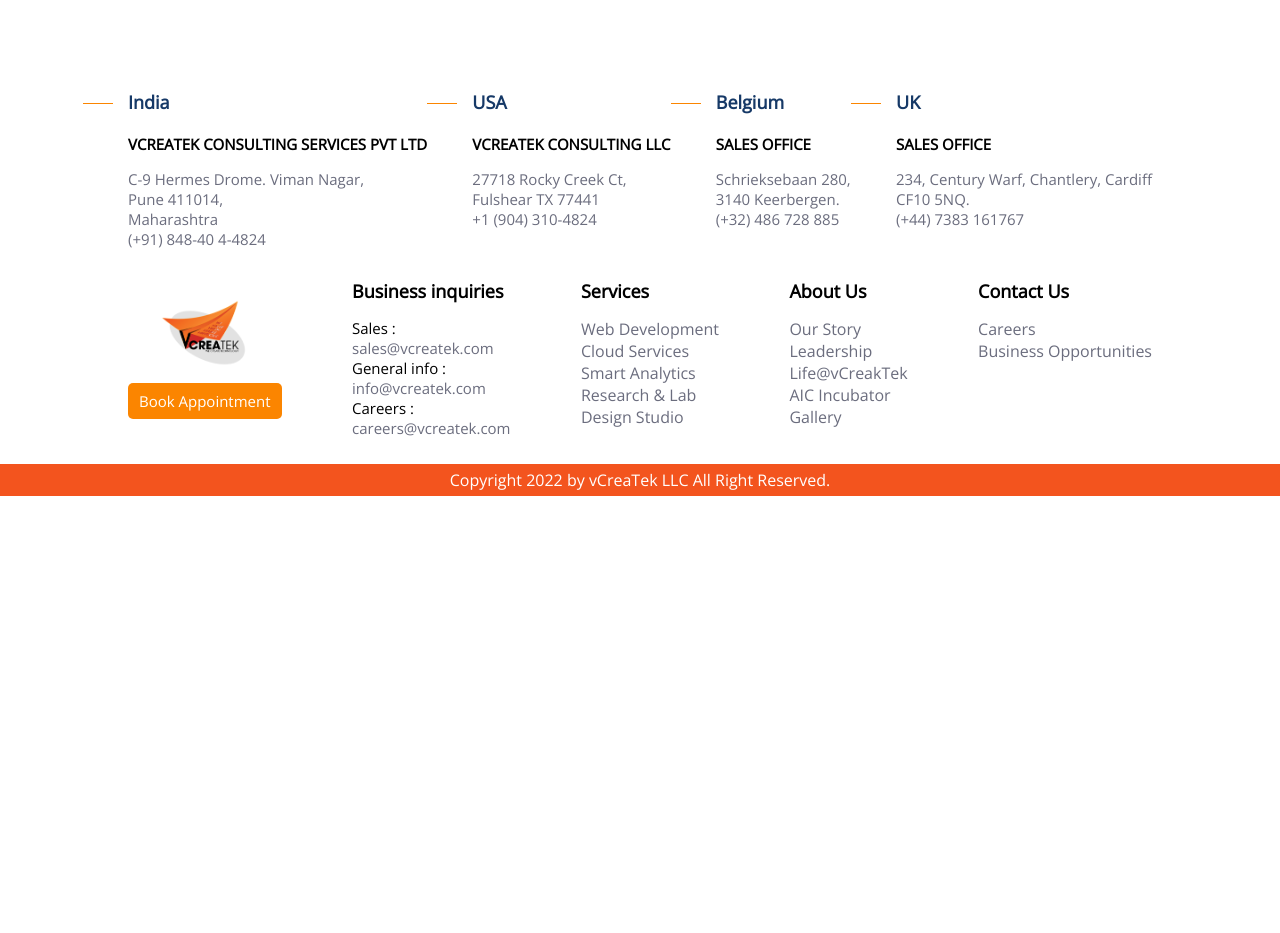
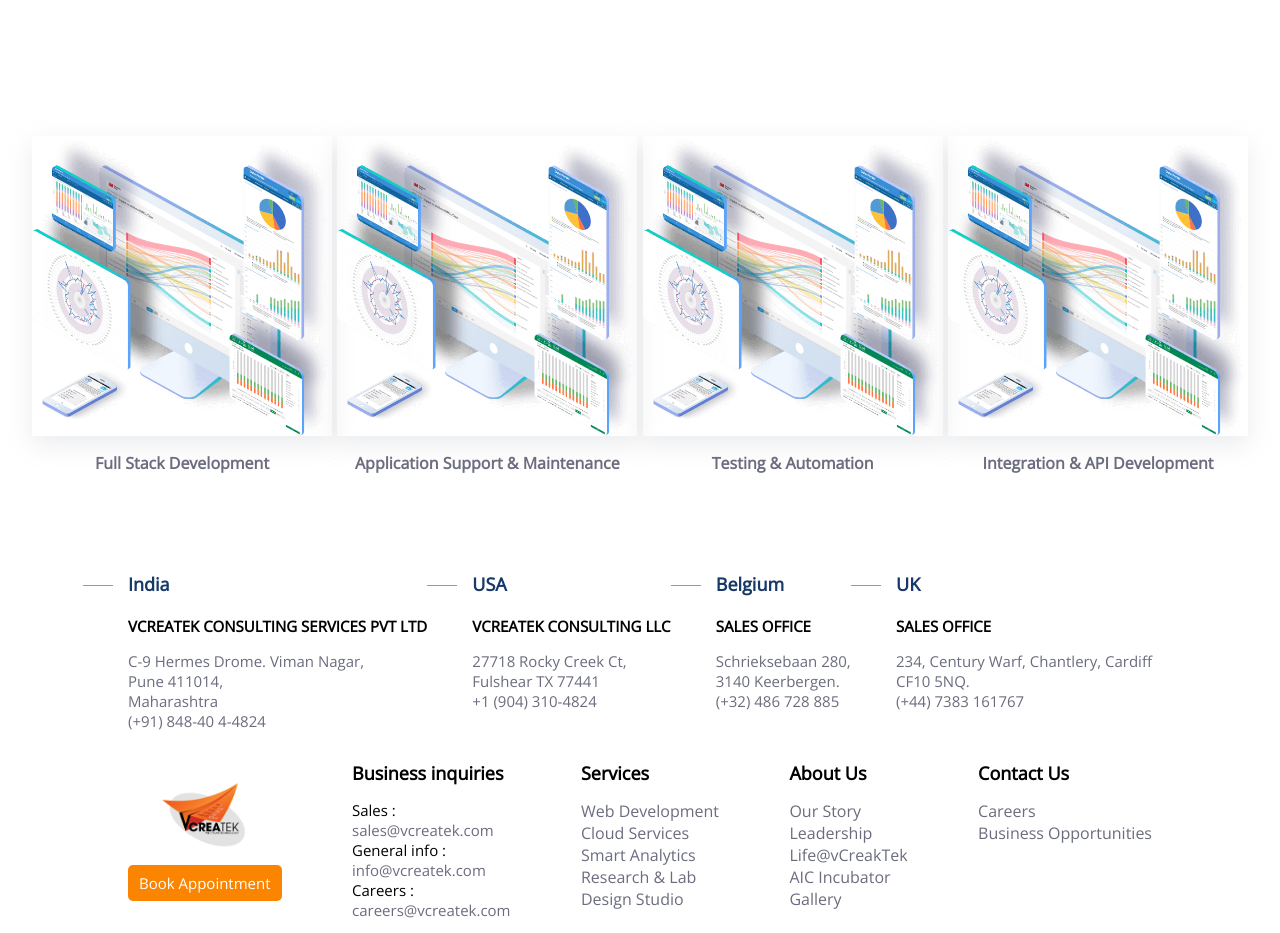
Before and after one commit to amitpurohit47/vcreatek, a React (Create React App) app: page /webapp in a window 1280 px wide. Shown: the part 840-1773 px from the top of the page. Before the commit the page ends 1336 px from the top, so only its background shows below. Built offline with nearby package versions, Linux system fonts and the light colour scheme.

Commit message:
minor changes

```diff
--- a/src/Components/Cloud/Cloud.css
+++ b/src/Components/Cloud/Cloud.css
@@ -146,3 +146,92 @@
 .services-carousel {
   display: none;
 }
+
+/* New style */
+.cloud-services {
+  width: 75%;
+  margin: auto;
+  display: flex;
+  align-items: center;
+  justify-content: space-between;
+  flex-wrap: wrap;
+  margin-top: 6rem;
+}
+
+.cloud-service{
+  margin-bottom: 3rem;
+}
+
+.cloud-service h1{
+  width: 300px;
+  font-size: 1rem;
+  text-align: center;
+  color: #6b6d7e;
+}
+
+.cloud-service-info {
+  width: 300px;
+  height: 300px;
+  display: flex;
+  flex-flow: column;
+  align-items: center;
+  justify-content: center;
+  overflow: hidden;
+  position: relative;
+  box-shadow: rgba(149, 157, 165, 0.2) 0px 8px 24px;
+  margin-bottom: 1rem;
+}
+
+.cloud-service-info img {
+  width: 300px;
+  height: 300px;
+  transform: scale(1);
+  transition: 0.4s cubic-bezier(0.12, 0.65, 0.4, 1);
+}
+
+.cloud-service-info h3 {
+  position: absolute;
+  top: 0;
+  left: 0;
+  width: 300px;
+  height: 300px;
+  z-index: 1;
+  background-image: linear-gradient(
+    320deg,
+    rgba(238, 124, 49, 0.8) 0%,
+    rgba(243, 84, 30, 0.8) 100%
+  );
+  display: flex;
+  align-items: center;
+  justify-content: center;
+  text-align: center;
+  opacity: 0;
+  transition: all 0.4s cubic-bezier(0.12, 0.65, 0.4, 1);
+  font-size: 0.8rem;
+}
+
+.cloud-service-info h3 p{
+  width: 65%;
+  color: white;
+  text-align: justify;
+}
+
+.cloud-service-info h3:before {
+  position: absolute;
+  top: 7%;
+  left: 7%;
+  content: "";
+  width: 80%;
+  height: 80%;
+  margin: auto;
+  z-index: 1;
+  border: 10px solid white;
+}
+
+.cloud-service-info:hover img{
+  transform: scale(1.07);
+}
+
+.cloud-service-info:hover h3{
+  opacity: 1;
+}
--- a/src/Components/Cloud/Cloud.js
+++ b/src/Components/Cloud/Cloud.js
@@ -1,6 +1,7 @@
-import React, { useState } from "react";
+import React from "react";
 import cloud from "../../Assets/Images/cloud.jpg";
 import wave1 from "../../Assets/Images/wave1.svg";
+import smart from "../../Assets/Images/smart-data.png";
 import "./Cloud.css";
 
 const Cloud = () => {
@@ -46,14 +47,14 @@
     },
   ];
 
-  const items = serviceInfo.map((service) => (
-    <div className="services-right">
-      <h1>{service.name}</h1>
-      <p>{service.info}</p>
-    </div>
-  ));
+  // const items = serviceInfo.map((service) => (
+  //   <div className="services-right">
+  //     <h1>{service.name}</h1>
+  //     <p>{service.info}</p>
+  //   </div>
+  // ));
 
-  const [currService, setCurrService] = useState(serviceInfo[0]);
+  // const [currService, setCurrService] = useState(serviceInfo[0]);
 
   return (
     <div
@@ -72,7 +73,17 @@
             <h1>Data & Cloud Services</h1>
         </div>
       </div>
-      <div className="services-main">
+      <div className="cloud-services">
+        {serviceInfo.map((info,i) =>
+         <div className="cloud-service" key={`cloud-service${i}`}>
+           <div className="cloud-service-info">
+             <img src={smart} alt="cloud-service" />
+            <h3><p>{info.info}</p></h3>
+           </div>
+           <h1>{info.name}</h1>
+         </div>)}
+      </div>
+      {/* <div className="services-main">
         <div className="services-left">
           {serviceInfo.map((service, i) => (
             <p
@@ -91,7 +102,7 @@
           <p>{currService.info}</p>
         </div>
       </div>
-      <div className="services-carousel">{items}</div>
+      <div className="services-carousel">{items}</div> */}
     </div>
   );
 };
--- a/src/Components/Landing/Landing.css
+++ b/src/Components/Landing/Landing.css
@@ -79,6 +79,10 @@
   font-size: 1.7rem;
   margin-bottom: 30px;
   width: 95%;
+}
+
+.why-choose-us h1 p{
+  width: 50%;
 }
 
 .why-choose-us a{
@@ -190,6 +194,8 @@
 
 .landing-card p {
   color: #6b6d7e;
+  font-size: 12px;
+  width: 60%;
 }
 
 .core-values {
@@ -747,6 +753,7 @@
   width: 90%;
   margin: auto;
   margin-top: 6rem;
+  margin-bottom: 2.5rem;
 }
 
 .blogs h4{
--- a/src/Components/Landing/Landing.js
+++ b/src/Components/Landing/Landing.js
@@ -141,8 +141,10 @@
       </div>
       <div className="why-choose-us">
         <h1 data-aos="flip-up">
-          Our team of expert advisors is here to understand your business needs
-          and help you find a solution.
+          <p>
+            Our team of expert advisors is here to understand your business needs
+            and help you find a solution.
+          </p>
         </h1>
         <Link to="/services">Know More</Link>
         <div className="landing-cards" data-aos="fade-up">
@@ -159,6 +161,7 @@
                 Web Application Development
               </Link>
             </h3>
+              <p data-aos="flip-up" data-aos-delay="300">Some Dummy Content to fill up space</p>
 
             {/* <p data-aos="flip-up" data-aos-delay="300">
               Up-to-the-minute reporting of key financial transactions
@@ -177,6 +180,7 @@
                 Data & Cloud Services
               </Link>
             </h3>
+              <p data-aos="flip-up" data-aos-delay="300">Some Dummy Content to fill up space</p>
 
             {/* <p data-aos="flip-up" data-aos-delay="300">
               Up-to-the-minute reporting of key financial transactions
@@ -195,6 +199,7 @@
                 Design Studio
               </Link>
             </h3>
+              <p data-aos="flip-up" data-aos-delay="300">Some Dummy Content to fill up space</p>
 
             {/* <p data-aos="flip-up" data-aos-delay="300">
               Smart blend of Technology and Market Research
@@ -213,6 +218,7 @@
                 Research & Lab
               </Link>
             </h3>
+              <p data-aos="flip-up" data-aos-delay="300">Some Dummy Content to fill up space</p>
 
             {/* <p data-aos="flip-up" data-aos-delay="300">
               Increase Forecasting Accuracy and Sales Results
@@ -231,6 +237,7 @@
                 Smart Analytics Services
               </Link>
             </h3>
+              <p data-aos="flip-up" data-aos-delay="300">Some Dummy Content to fill up space</p>
 
             {/* <p data-aos="flip-up" data-aos-delay="300">
               Customized for business and the specific KPI’s driving the
--- a/src/Components/Services/Services.css
+++ b/src/Components/Services/Services.css
@@ -16,7 +16,7 @@
   margin: auto;
   margin-top: 6rem;
   justify-content: space-between;
-  width: 90%;
+  width: 75%;
 }
 
 .services-page-main a {
@@ -29,9 +29,9 @@
   flex-flow: column;
   align-items: center;
   justify-content: space-between;
-  width: 300px;
-  height: 300px;
-  margin-bottom: 2rem;
+  width: 450px;
+  height: 450px;
+  margin-bottom: 4rem;
   position: relative;
   overflow: hidden;
   box-shadow: rgba(149, 157, 165, 0.2) 0px 8px 24px;
@@ -42,8 +42,8 @@
 }
 
 .service-card img {
-  width: 300px;
-  height: 300px;
+  width: 450px;
+  height: 450px;
   transform: scale(1);
   transition: .4s cubic-bezier(.12,.65,.4,1);
 }
@@ -52,8 +52,8 @@
   position: absolute;
   top: 0;
   left: 0;
-  width: 300px;
-  height: 300px;
+  width:450px;
+  height: 450px;
   z-index: 1;
   background-image: linear-gradient(
     320deg,
@@ -71,7 +71,7 @@
 
 .service-card:hover h3{
     opacity: 1;
-    font-size: 1rem;
+    font-size: 1.5rem;
 }
 
 .service-card:hover img{
--- a/src/Components/Webapp/Webapp.css
+++ b/src/Components/Webapp/Webapp.css
@@ -117,3 +117,93 @@
   top: 40%;
   font-size: 2.6rem !important;
 }
+
+/* new styles */
+
+.web-app-services{
+  width: 95%;
+  margin: auto;
+  display: flex;
+  align-items: center;
+  justify-content: space-between;
+  flex-wrap: wrap;
+  margin-top: 6rem;
+}
+
+.web-service{
+  margin-bottom: 3rem;
+}
+
+.web-service h1{
+  width: 300px;
+  font-size: 1rem;
+  text-align: center;
+  color: #6b6d7e;
+}
+
+.web-service-info{
+  width: 300px;
+  height: 300px;
+  display: flex;
+  flex-flow: column;
+  align-items: center;
+  justify-content: center;
+  overflow: hidden;
+  position: relative;
+  box-shadow: rgba(149, 157, 165, 0.2) 0px 8px 24px;
+  margin-bottom: 1rem;
+}
+
+.web-service-info img{
+  width: 300px;
+  height: 300px;
+  transform: scale(1);
+  transition: 0.4s cubic-bezier(0.12, 0.65, 0.4, 1);
+}
+
+.web-service-info h3{
+  position: absolute;
+  top: 0;
+  left: 0;
+  width: 300px;
+  height: 300px;
+  z-index: 1;
+  background-image: linear-gradient(
+    320deg,
+    rgba(238, 124, 49, 0.8) 0%,
+    rgba(243, 84, 30, 0.8) 100%
+  );
+  display: flex;
+  align-items: center;
+  justify-content: center;
+  text-align: center;
+  opacity: 0;
+  transition: all 0.4s cubic-bezier(0.12, 0.65, 0.4, 1);
+  font-size: 0.8rem;
+}
+
+.web-service-info h3 p{
+  width: 65%;
+  color: white;
+  text-align: justify;
+}
+
+.web-service-info h3:before {
+  position: absolute;
+  top: 7%;
+  left: 7%;
+  content: "";
+  width: 80%;
+  height: 80%;
+  margin: auto;
+  z-index: 1;
+  border: 10px solid white;
+}
+
+.web-service-info:hover img{
+  transform: scale(1.07);
+}
+
+.web-service-info:hover h3{
+  opacity: 1;
+}
--- a/src/Components/Webapp/Webapp.js
+++ b/src/Components/Webapp/Webapp.js
@@ -6,6 +6,7 @@
 // import maintenance from "../../Assets/Images/maintenance.png";
 // import agile from "../../Assets/Images/agile.png";
 // import api from "../../Assets/Images/api.png";
+import smart from "../../Assets/Images/smart-data.png";
 import "./Webapp.css";
 
 const Webapp = () => {
@@ -22,9 +23,60 @@
           "Full Stack Development",
           "Application Support & Maintenance",
           "Testing & Automation",
-          "Integration & API Development"
+          "Integration & API Development",
         ]}
       />
+      <div className="web-app-services">
+        <div className="web-service">
+          <div className="web-service-info">
+            <img src={smart} alt="web-service" />
+            <h3>
+              <p>
+                We provide Full Stack Development Services on various
+                technologies including Angular, React, Dot Net, Python, and Java
+              </p>
+            </h3>
+          </div>
+          <h1>Full Stack Development</h1>
+        </div>
+        <div className="web-service">
+          <div className="web-service-info">
+            <img src={smart} alt="web-service" />
+            <h3>
+              <p>
+                We provide Application Support & Maintenance Services on various
+                technologies including Angular, React, Dot Net, Python, and Java
+              </p>
+            </h3>
+          </div>
+          <h1>Application Support & Maintenance</h1>
+        </div>
+        <div className="web-service">
+          <div className="web-service-info">
+            <img src={smart} alt="web-service" />
+            <h3>
+              <p>
+                Simplify your business with our Testing and Automation Services.
+                We provide Testing & Automation Services using Selenium.
+              </p>
+            </h3>
+          </div>
+          <h1>Testing & Automation</h1>
+        </div>
+        <div className="web-service">
+          <div className="web-service-info">
+            <img src={smart} alt="web-service" />
+            <h3>
+              <p>
+                Our team of expert API Developers uses latest technologies
+                including Angular, React, Dot Net, Python, Note JS, Dot Net API,
+                and Java.
+              </p>
+            </h3>
+          </div>
+          <h1>Integration & API Development</h1>
+        </div>
+      </div>
       {/* <div className="web-app1">
         <div className="web-app1-left">
           <h1>Web Application Services</h1>
```
Also changed, not shown: src/Components/Services/Services.js (+4 -4 lines).
